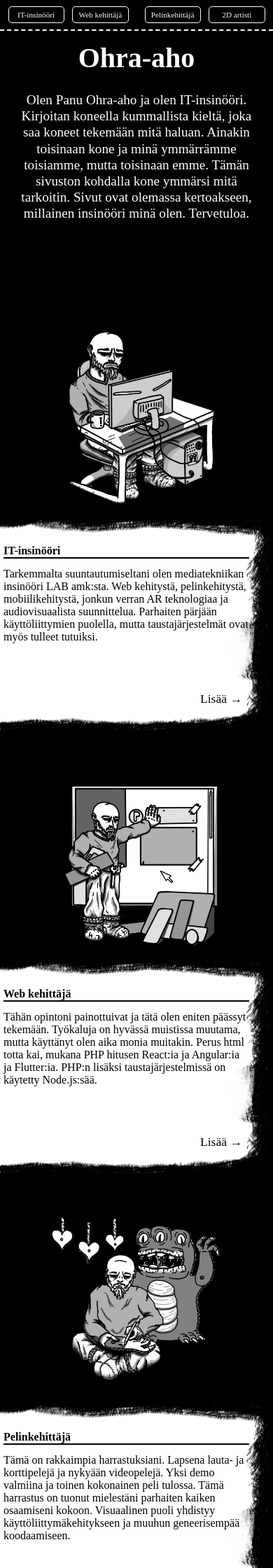
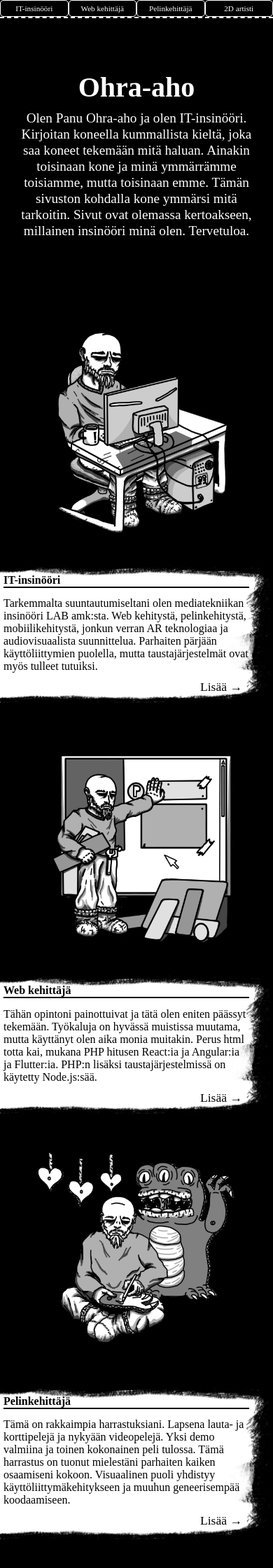
Before and after one commit to Ohra-aho/Ohra-aho.github.io, a PHP site: page /index.html in a window 390 px wide. Shown: the top 2240 px of the page at 70% size. Run offline with PHP 8.4, Linux system fonts and the light colour scheme.

Commit message:
web developer page narrow adjustments fixed

```diff
--- a/index.css
+++ b/index.css
@@ -99,14 +99,16 @@ body #main #snippet_holder .narrow_image {
 }
 body #main #snippet_holder .snippet {
   width: 100%;
-  height: 30vh;
+  height: -moz-fit-content;
+  height: fit-content;
   margin-top: 20px;
   margin-bottom: 20px;
   position: relative;
 }
 body #main #snippet_holder .snippet .container {
   width: 48%;
-  height: 100%;
+  height: -moz-fit-content;
+  height: fit-content;
   display: flex;
   position: relative;
 }
@@ -120,7 +122,8 @@ body #main #snippet_holder .snippet .container #back {
 }
 body #main #snippet_holder .snippet .container .info {
   width: 60%;
-  height: 100%;
+  height: -moz-fit-content;
+  height: fit-content;
   position: relative;
 }
 body #main #snippet_holder .snippet .container .info h2 {
@@ -132,7 +135,8 @@ body #main #snippet_holder .snippet .container .info h2 {
 body #main #snippet_holder .snippet .container .info p {
   font-size: 1.2em;
   width: 100%;
-  height: 60%;
+  height: -moz-fit-content;
+  height: fit-content;
   margin: 10px 5px 10px 5px;
 }
 body #main #snippet_holder .snippet .container .info a {
@@ -218,14 +221,17 @@ body #main #footer a:hover {
     align-items: center;
     border-bottom: 2px dashed white;
     top: 0;
-    height: 5vh;
+    height: -moz-fit-content;
+    height: fit-content;
+    margin-bottom: 10px;
     top: 0;
     animation: none;
   }
   body #main .header .header_links {
-    width: 50%;
+    width: 100%;
   }
   body #main .header .header_links a {
+    width: 45%;
     font-size: 0.7em;
     padding: 5px;
   }
@@ -234,7 +240,7 @@ body #main #footer a:hover {
     animation: none;
     position: relative;
     z-index: 0;
-    top: 7vh;
+    top: 12vh;
   }
   body #main #title {
     display: none;
@@ -243,7 +249,7 @@ body #main #footer a:hover {
     width: 100vw;
     height: 30vh;
     position: relative;
-    top: 10vh;
+    top: 13vh;
     text-align: center;
     display: flex;
     justify-content: center;
@@ -277,7 +283,7 @@ body #main #footer a:hover {
     height: 30vh;
   }
   body #main #snippet_holder .narrow_image #image {
-    height: 30vh;
+    height: 35vh;
     width: auto;
   }
   body #main #snippet_holder .snippet {
@@ -287,7 +293,6 @@ body #main #footer a:hover {
   }
   body #main #snippet_holder .snippet .container {
     width: 90%;
-    height: 110%;
   }
   body #main #snippet_holder .snippet .container .info {
     width: 100%;
@@ -305,7 +310,9 @@ body #main #footer a:hover {
     display: none;
   }
   body #main #snippet_holder .snippet .container #back {
+    top: 0;
     width: 110%;
+    height: 120%;
     transform: scaleX(1);
   }
   body #main #snippet_holder .left {
--- a/index.scss
+++ b/index.scss
@@ -86,14 +86,14 @@ body {
 
 			.snippet {
 				width: 100%;
-				height: 30vh;
+				height: fit-content;
 				margin-top: 20px;
 				margin-bottom: 20px;
 				position: relative;
 
 				.container {
 					width: 48%;
-					height: 100%;
+					height: fit-content;
 					display: flex;
 					position: relative;
 
@@ -108,7 +108,7 @@ body {
 
 					.info {
 						width: 60%;
-						height: 100%;
+						height: fit-content;
 						position: relative;
 
 						h2 {
@@ -121,7 +121,7 @@ body {
 						p {
 							font-size: 1.2em;
 							width: 100%;
-							height: 60%;
+							height: fit-content;
 							margin: 10px 5px 10px 5px;
 						}
 
@@ -189,15 +189,17 @@ body {
 		#main {
 			.header {
 				@include narrow_header();
-
 				top: 0;
 				animation: none;
 
 				.header_links {
-					width: 50%;
+					width: 100%;
+					//flex-direction: column;
 					a {
+						width: 45%;
 						font-size: 0.7em;
 						padding: 5px;
+						//margin: 2px;
 					}
 				}
 			}
@@ -207,16 +209,12 @@ body {
 				animation: none;
 				position: relative;
 				z-index: 0;
-				top: 7vh;
+				top: 12vh;
 			}
 
-			#title {
-				display: none;
-			}
+			#title { display: none; }
 
-			#intro {
-				@include narrow_intro(10vh);
-			}
+			#intro { @include narrow_intro(13vh); }
 
 			#snippet_holder {
 				top: 20vh;
@@ -233,7 +231,7 @@ body {
 						height: 30vh;
 					}
 					#image {
-						height: 30vh;
+						height: 35vh;
 						width: auto;
 					}
 				}
@@ -245,7 +243,7 @@ body {
 
 					.container {
 						width: 90%;
-						height: 110%;
+						//height: 110%;
 
 						.info {
 							width: 100%;
@@ -258,7 +256,9 @@ body {
 						#image { display: none; }
 
 						#back {
+							top: 0;
 							width: 110%;
+							height: 120%;
 							-webkit-transform: scaleX(1);
 							transform: scaleX(1);
 						}
--- a/utils/utils.scss
+++ b/utils/utils.scss
@@ -33,7 +33,8 @@ $small_font: 1em;
 
 @mixin narrow_header() {
 	@include header();
-	height: 5vh;
+	height: fit-content;
+	margin-bottom: 10px;
 }
 
 @mixin intro($top: 10vh) {
@@ -55,7 +56,7 @@ $small_font: 1em;
 }
 
 @mixin narrow_intro($top: 10vh) {
-	@include intro();
+	@include intro($top);
 	p {
 		width: 90vw;
 		line-height: 1.2em;
```
Also changed, not shown: other parts of index.css (+12 -9 lines), 1 other file.
